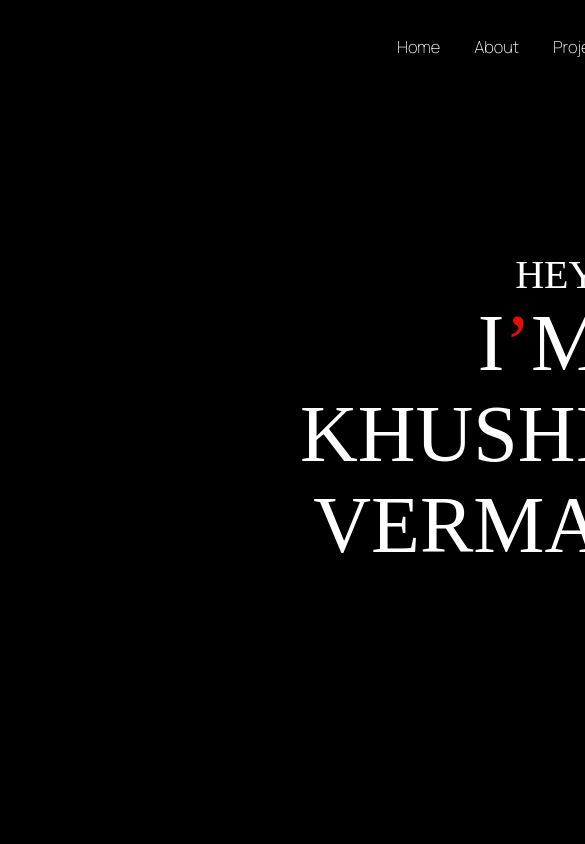
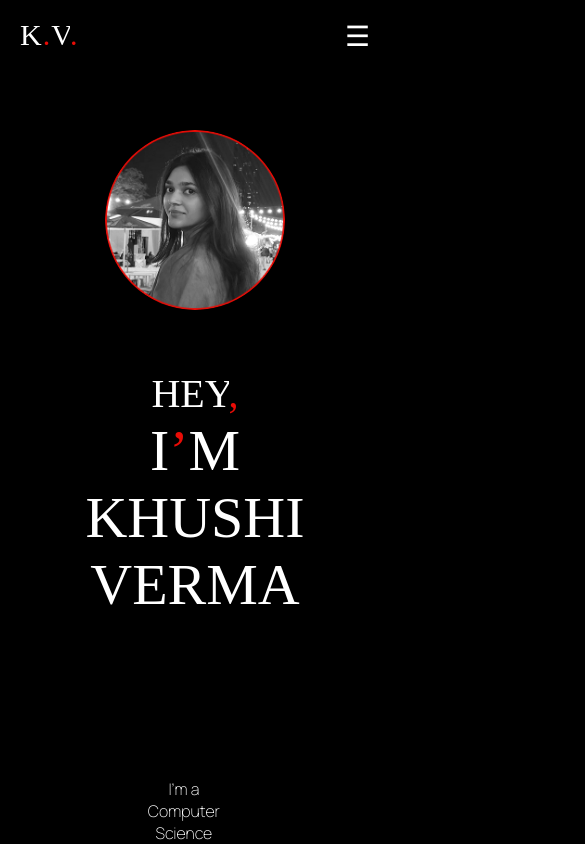
Before and after one commit to Khushi23V/Personal-Portfolio, a React (Vite) app: page / in a window 390 px wide. Shown: the top 844 px of the page, 585 px wide, since content can reach past the window. Built offline with nearby package versions, Linux system fonts and the light colour scheme; a web font is replaced by a local one.

Commit message:
Responsiveness for mobile and other sizes added to the home page navbar and hero sections

```diff
--- a/src/components/Header.jsx
+++ b/src/components/Header.jsx
@@ -3,13 +3,24 @@ import {Link} from "react-router-dom";
 
 export default function Header(){
     return (
-        <header className="head">
-            <div className="navbar">
-                <h2><Link to="/" className="nav-link">Home</Link></h2>
-                <h2><Link to="/about" className="nav-link">About</Link></h2>
-                <h2><Link to="/projects" className="nav-link">Projects</Link></h2>
-                <h2><Link to="/contact" className="nav-link">Contact</Link></h2>
-            </div>
-        </header>
+<header className="head">
+  <div className="navbar">
+    <div className="nav-left">
+      <span className="initials">K<span className="accent">.</span>V<span className="accent">.</span></span>
+    </div>
+
+    <nav className="nav-links">
+      <Link to="/" className="nav-link">Home</Link>
+      <Link to="/about" className="nav-link">About</Link>
+      <Link to="/projects" className="nav-link">Projects</Link>
+      <Link to="/contact" className="nav-link">Contact</Link>
+    </nav>
+
+    <div className="hamburger">
+      ☰
+    </div>
+  </div>
+</header>
+
     );
 }
--- a/src/components/MainPage.jsx
+++ b/src/components/MainPage.jsx
@@ -15,8 +15,17 @@ export default function MainPage() {
                 <span className="line surname">VERMA</span>
             </h1>
 <div className="image-logo">
-  <img className="profile-img" src="/port-image.png" alt="Image of Khushi Verma"
+<picture>
+  <source
+    srcSet="/image-2.png"
+    media="(max-width: 768px)"
   />
+  <img
+    className="profile-img"
+    src="/port-image.png"
+    alt="Image of Khushi Verma"
+  />
+</picture>
   <div className="icons">
     <a href="https://www.linkedin.com/in/khushiverma23/" target="_blank" rel="noreferrer">
       <img src="/linkedin-logo.png" alt="LinkedIn" />
@@ -86,23 +95,23 @@ export default function MainPage() {
         <div className="timeline">
           <div className="left">
             <div className="t-1">
-              <h2>Thing 1<span className="accent">.</span></h2>
-            <p>Text</p>
+              <h2>2026<span className="accent">.</span></h2>
+            <p>Working on ML</p>
             </div>
             <div className="t-2">
-              <h2>Thing 2<span className="accent">.</span></h2>
-            <p>Text</p>
+              <h2>Early 2025<span className="accent">.</span></h2>
+            <p>Expanded frontend, swanik</p>
             </div>
           </div>
           <img className="timeline-img" src="/Frame 2.png" alt="Timeline"/>
           <div className="right">
             <div className="t-3">
-              <h2>Thing 3<span className="accent">.</span></h2>
-            <p>Text</p>
+              <h2>Late 2025<span className="accent">.</span></h2>
+            <p>Dived into backend, summaraize</p>
             </div>
             <div className="t-4">
-              <h2>Thing 4<span className="accent">.</span></h2>
-            <p>Text</p>
+              <h2>2024<span className="accent">.</span></h2>
+            <p>Gained familiarity with basic web dev tools</p>
             </div>
           </div>
         </div>
--- a/src/index.css
+++ b/src/index.css
@@ -21,6 +21,10 @@
 
 }
 
+html, body {
+  overflow-x: hidden;
+}
+
 /*HEADER*/
 
 header{
@@ -28,14 +32,35 @@ header{
 }
 
 .navbar{
-    display:flex;
-    align-items: center;
-    flex-direction: row;
-    justify-content: space-between;
-    padding:35px 380px;
-    font-size: var(--p-font);
+  display: grid;
+  grid-template-columns: 1fr auto 1fr;
+  align-items: center;
+  width: 100%;
+  font-size:18px;
+  padding: 35px 0;
+}
 
+.nav-links {
+  justify-self: center;
+  display: flex;
+  gap: 40px;
+  margin: 0 auto;
 }
+
+.nav-left {
+  visibility: hidden;
+  justify-self: start;
+}
+
+.hamburger {
+    justify-self: end;
+  visibility: hidden;
+  font-size: 28px;
+  cursor: pointer;
+  color: var(--t1-color);
+}
+
+
 .navbar a {
     text-decoration: none;
     color: var(--t1-color);
@@ -84,10 +109,7 @@ header{
     font-size: 40px;
 }
 
-.intro img{
-    width:295px;
-    height:400px;
-}
+
 
 .image-logo {
   position: relative;
@@ -95,9 +117,11 @@ header{
 }
 
 .profile-img {
-  width: 100%;
   border-radius: 24px;
   display: block;
+  width:295px;
+    height:400px;
+
 }
 
 .icons {
@@ -316,7 +340,8 @@ header{
     display: flex;
     align-items: center;
     justify-content: space-around;
-    margin:75px 500px;
+    margin:75px 0px;
+    gap:30px;
 }
 
 .timeline-img{
@@ -334,20 +359,27 @@ header{
     font-weight: 200;
 }
 
+.left,
+.right {
+  width: 100%;
+}
+
 .right{
     display: flex;
     flex-direction: column;
-    align-items: center;
+    align-items: flex-start;
     padding-top:90px;
     gap:145px;
+    text-align: left;
 }
 
 .left{
-        display: flex;
+    display: flex;
     flex-direction: column;
-    align-items: center;
+    align-items:flex-end;
     padding-bottom:90px;
     gap:145px;
+    text-align: right;
 }
 
 /*ABOUT*/
@@ -378,3 +410,95 @@ footer p{
     font-size: var(--t-font);
     font-weight: 500;
 }
+
+/*RESPONSIVE*/
+
+@media (max-width: 768px) {
+
+  /* NAVBAR */
+  .navbar {
+    padding: 16px 20px;
+    grid-template-columns: auto 1fr auto;
+    font-size: 14px;
+  }
+
+  .nav-left {
+    visibility: visible;
+  }
+
+  .initials {
+    font-family: var(--font2);
+    font-size: 30px;
+    font-weight: 500;
+    letter-spacing: 1px;
+  }
+
+  .nav-links {
+    display: none;
+  }
+
+  .hamburger {
+    visibility: visible;
+  }
+
+  /* INTRO SECTION */
+  .intro {
+    margin: 0;
+    padding: 40px 20px;
+    flex-direction: column;
+    justify-content: center;
+    height: auto;
+    text-align: center;
+    gap: 20px;
+  }
+
+  .hero-title {
+    order: 2;
+    margin-top: 12px;
+  }
+
+  .hero-title .line {
+    text-align: center;
+  }
+
+  .hey {
+    font-size: 40px;
+  }
+
+  .intro h1 {
+    font-size: 58px;
+  }
+
+  .image-logo {
+    order: 1;
+    margin-top: 0;
+    display: flex;
+    justify-content: center;
+    width: 100%;
+  }
+
+  .profile-img {
+    border-radius: 50%;
+    width: 180px;
+    height: 180px;
+  }
+
+  .icons {
+    display: none;
+  }
+}
+
+@media (max-width: 1200px) {
+
+  .intro {
+    margin: 0;
+    padding: 60px 80px;
+    justify-content: center;
+    gap: 60px;
+  }
+
+  .hero-title {
+    margin-top: 0;
+  }
+
+}
```
Also changed, not shown: public/image-2.png (added).
